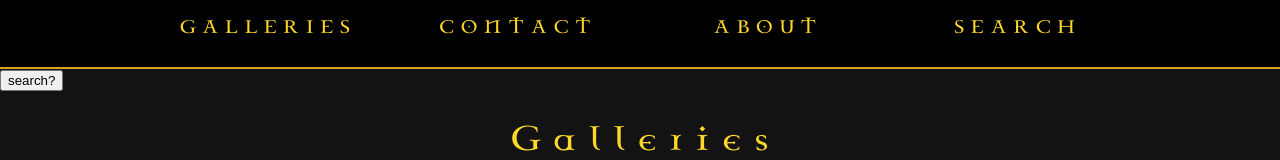
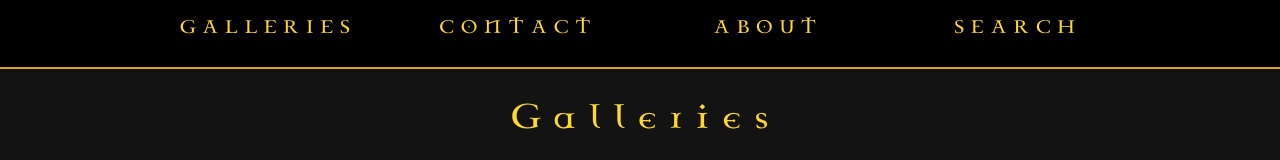
Before and after one commit to BeardedBeauty/Continuum, a React (Create React App) app in the folder client/: page / in a window 1280 px wide. Shown: the part 776-936 px from the top of the page. Built offline with nearby package versions, Linux system fonts and the light colour scheme; no server answers.

Commit message:
Removed test button

```diff
--- a/client/src/components/Gallery/index.js
+++ b/client/src/components/Gallery/index.js
@@ -86,7 +86,7 @@ class Gallery extends React.Component {
                         const c = v[j][k].title.toLowerCase();
                         const z = this.state.search.toLowerCase();
                         l.search(z) > -1 ? x.push(v[j][k]) : console.log(null);
-                        if (c.search(z) > -1 && x[-1] !== v[j][k]) { x.push(v[j][k]) };
+                        if (c.search(z) > -1 && x[-1] !== v[j][k]) x.push(v[j][k])
                     };
                 };
             };
@@ -101,7 +101,6 @@ class Gallery extends React.Component {
                     <Nav
                         home={this.state.galleryLink}
                         scroll={this.state.scroll} />
-                    <button onClick={() => console.log(this.state.search == "")}>search?</button>
                     <Switch>
                         <Route path="/" exact component={GalleryFolders} />
                         <Route path="/fineart"
```
